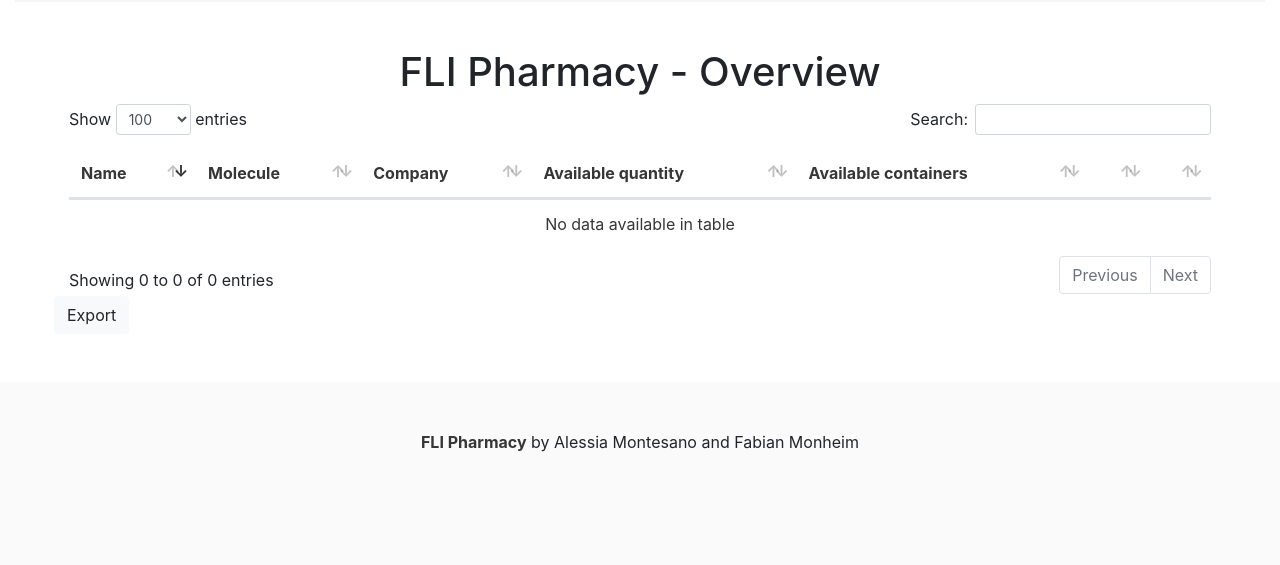
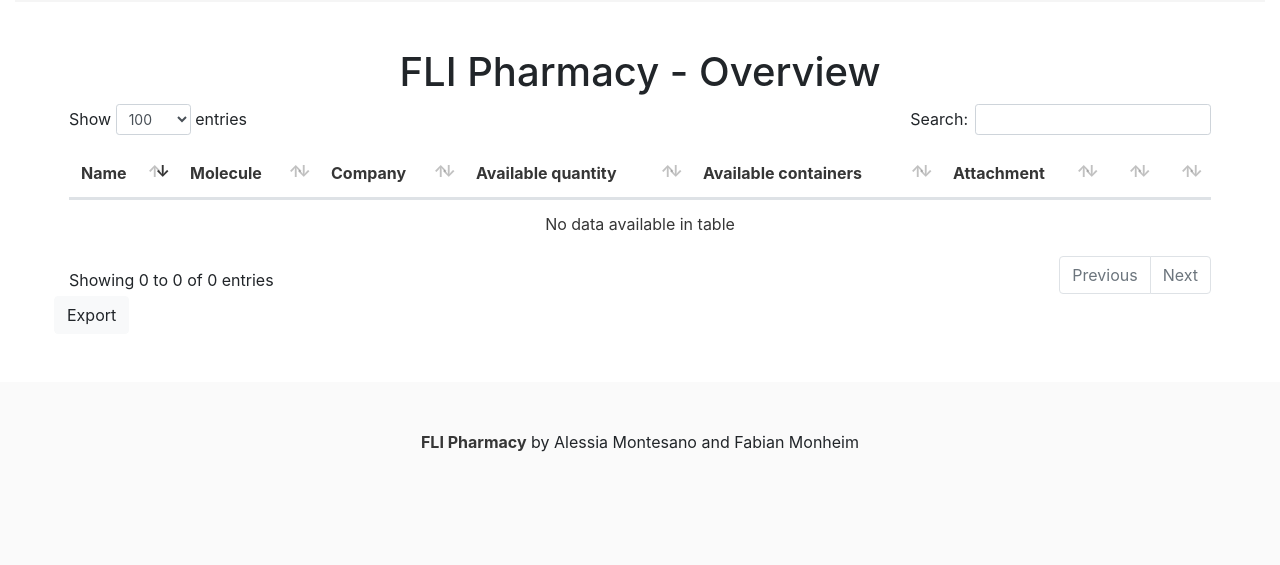
Before and after one commit to mohnbroetchen2/pharmacy, a Django app: page /all in a window 1280 px wide. Shown: the part 96-661 px from the top of the page. Run offline with Django 3.2, Linux system fonts and the light colour scheme; the visitor is signed in with stand-in values (Sample User, id 1); data that the repository does not hold is empty; some libraries are stand-ins or nearby versions.

Commit message:
bugfix attachment

```diff
--- a/pharmadoc/templates/allsubmissions.html
+++ b/pharmadoc/templates/allsubmissions.html
@@ -81,7 +81,7 @@
             <td>{{pharmacy.umwidmungsstufe}}</td>
             <td>{{pharmacy.storage_instructions}}</td>
             <td>{{pharmacy.comment}}</td>
-            <td><a href="{{MEDIA_URL}}/{{p.attachment}}">{{pharmacy.attachment_name}}</a></td>
+            <td><a href="{{MEDIA_URL}}/{{pharmacy.attachment_name}}">{{pharmacy.attachment_name}}</a></td>
             <td>{{pharmacy.alarm_value}}</td>
           </tr>
         </tbody>
--- a/pharmadoc/templates/home_all.html
+++ b/pharmadoc/templates/home_all.html
@@ -42,6 +42,7 @@
           <th class="header"> Company</th>
           <th class="header"> Available quantity</th>
           <th class="header"> Available containers</th>
+          <th class="header"> Attachment</th>
           <th class="header"></th>
           <th class="header"></th>
           </tr>
@@ -58,6 +59,7 @@
             <td>{{p.delivered_quantity}}{{p.unit}}</td-->
             <td>{{p.available_quantity|floatformat:0}} {{p.unit}}</td>
             <td>{{p.available_container}}</td>
+            <td><a href="{{MEDIA_URL}}/{{p.attachment}}">{{p.attachment_name}}</a></td>
             <td><a href="/selectpharmacyforsubmitview/{{p.pk}}">submit</a></td>
             <td><a href="/showorders/{{p.pk}}">more</a></td>
           </tr>
```
